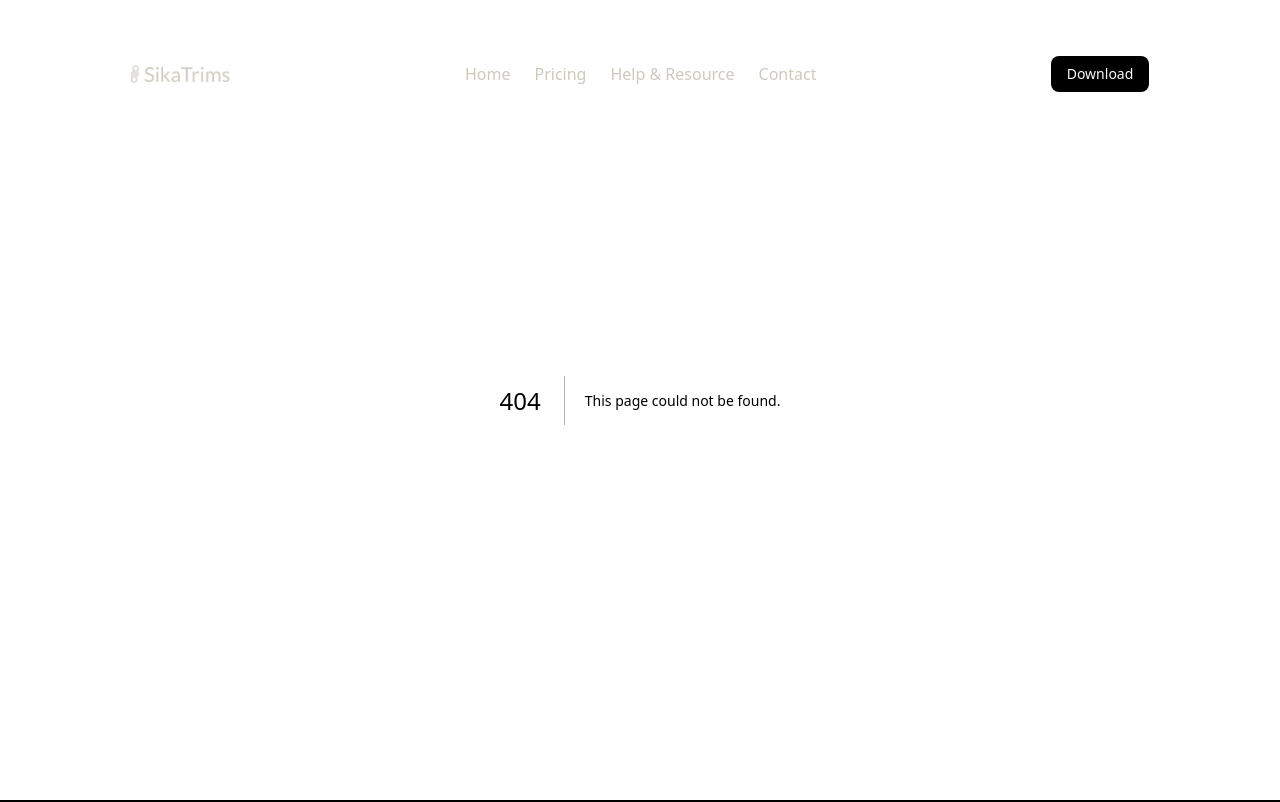
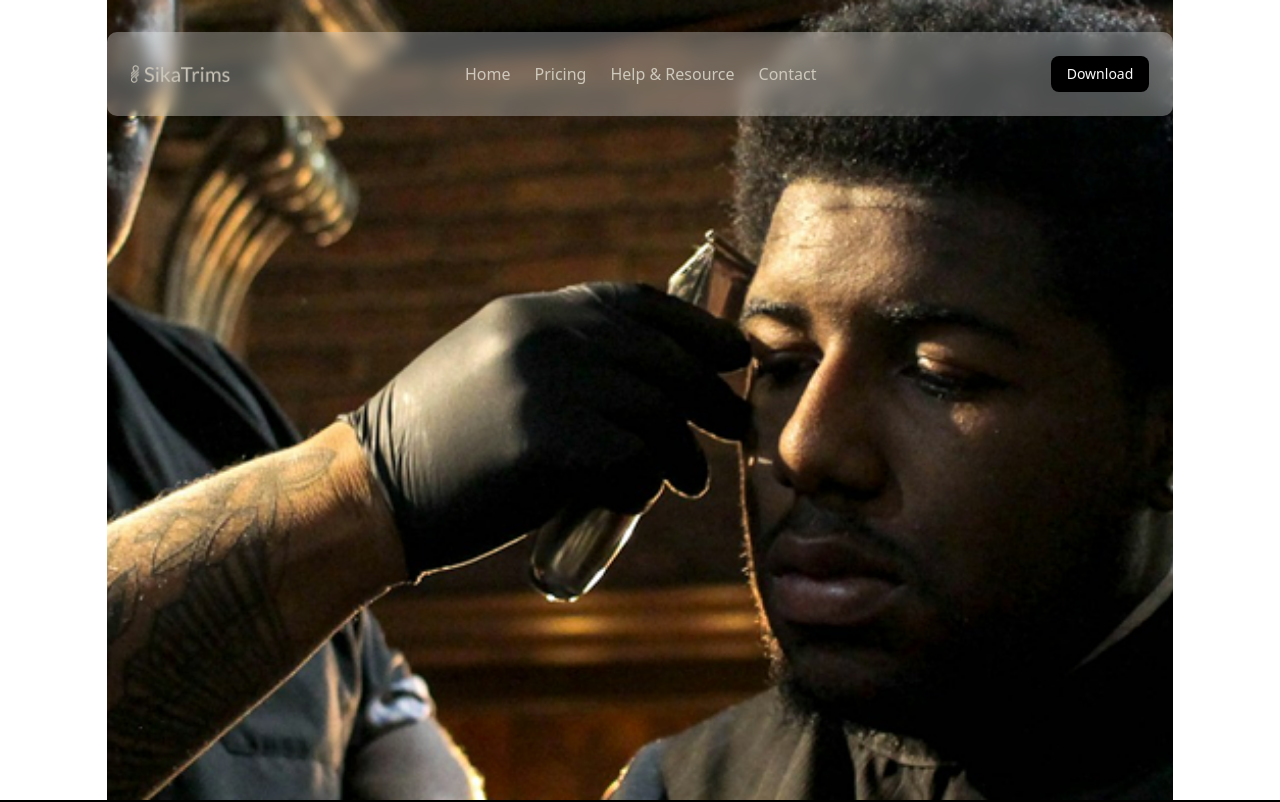
Before and after one commit to Ken12222/SikaTrims, a Next.js app: page /contact in a window 1280 px wide. Before the commit this address had no page. Shown: the top 802 px of the page. Built offline with nearby package versions, Linux system fonts and the light colour scheme.

Commit message:
contact page setup

```diff
--- /dev/null
+++ b/src/app/contact/page.jsx
@@ -0,0 +1,20 @@
+"use client";
+
+import Image from "next/image";
+import bg from "../../../public/contact.png";
+
+export default function Contact() {
+  return (
+    <div className="w-full h-screen relative inset-x-0 -z-10">
+      <div className="absolute inset-0 -z-10">
+        <Image
+          src={bg}
+          alt="contact_bg"
+          fill={true}
+          priority
+          className="object-cover overflow"
+        />
+      </div>
+    </div>
+  );
+}
--- a/src/components/Navbar.jsx
+++ b/src/components/Navbar.jsx
@@ -41,7 +41,6 @@ export default function Navbar() {
     }
   }
 
-  console.log(openModal);
   return (
     <header className="fixed inset-x-0">
       <div className="hidden w-5/6 mx-auto mt-8  md:flex justify-between items-center backdrop-blur-sm bg-white/30  rounded-lg p-6">
```
Also changed, not shown: public/contact.png (added).
